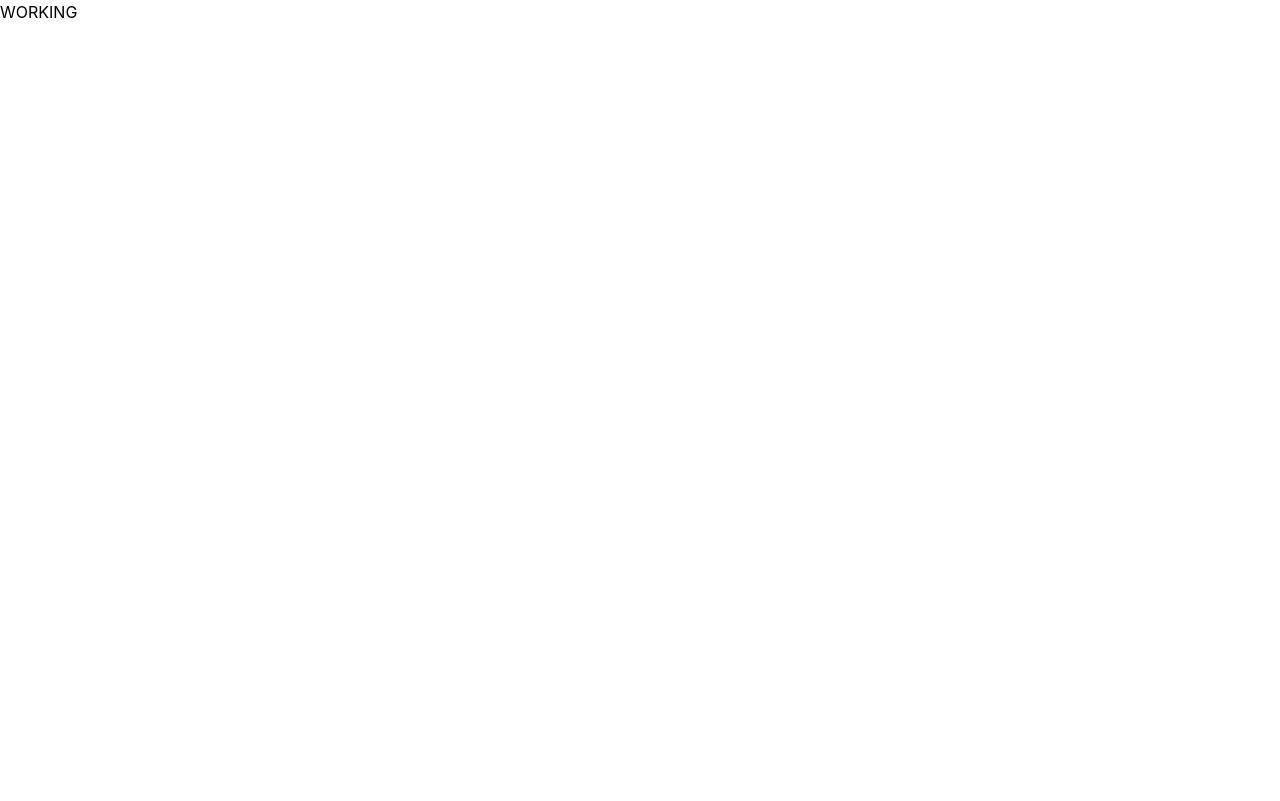
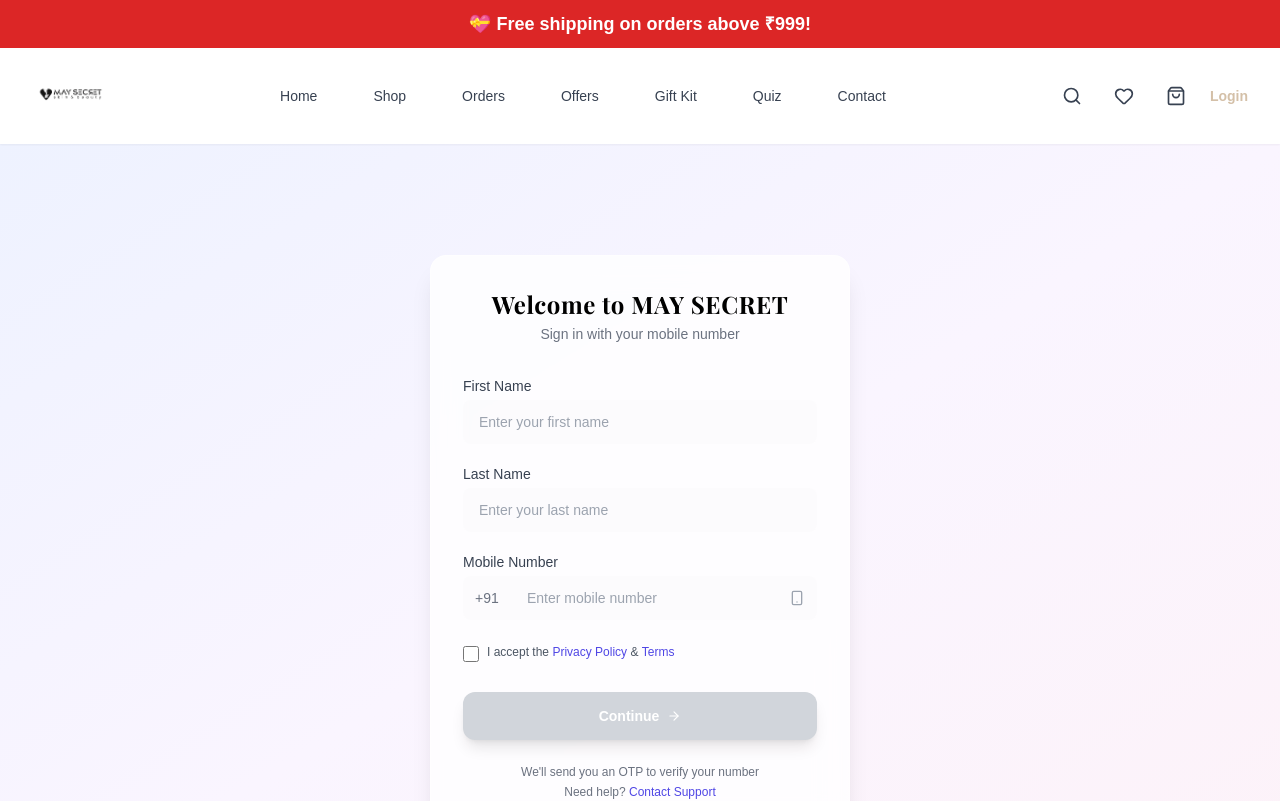
Before and after one commit to nakulk195/maysecret-website, a React (Create React App) app: page /login in a window 1280 px wide. Shown: the top 801 px of the page. Built offline with nearby package versions, Linux system fonts and the light colour scheme.

Commit message:
fix vercel blank screen issue

```diff
--- a/src/App.tsx
+++ b/src/App.tsx
@@ -1,5 +1,60 @@
+import React from 'react';
+import { BrowserRouter as Router, Routes, Route } from 'react-router-dom';
+import { CartProvider } from './contexts/CartContext';
+import AnnouncementBar from './components/AnnouncementBar';
+import Header from './components/Header';
+import Footer from './components/Footer';
+import MobileBottomNav from './components/MobileBottomNav';
+import Home from './pages/Home';
+import Login from './pages/Login';
+import Shop from './pages/Shop';
+import ProductDetails from './pages/ProductDetails';
+import Cart from './pages/Cart';
+import Checkout from './pages/Checkout';
+import OrderSuccess from './pages/OrderSuccess';
+import Orders from './pages/Orders';
+import Wishlist from './pages/Wishlist';
+import Contact from './pages/Contact';
+import Offer from './pages/Offer';
+import RecentlyViewed from './pages/RecentlyViewed';
+import Quiz from './pages/Quiz';
+import GiftKit from './pages/GiftKit';
+import SkincareTipsPage from './pages/SkincareTipsPage';
+import './App.css';
+
 function App() {
-  return <h1 style={{color:"black"}}>WORKING</h1>;
+  return (
+    <CartProvider>
+        <Router>
+          <div className="App pb-16 md:pb-0">
+            <AnnouncementBar />
+            <Header />
+            <main>
+              <Routes>
+                <Route path="/" element={<Home />} />
+                <Route path="/login" element={<Login />} />
+                <Route path="/shop" element={<Shop />} />
+                <Route path="/giftkit" element={<GiftKit />} />
+                <Route path="/product/:id" element={<ProductDetails />} />
+                <Route path="/cart" element={<Cart />} />
+                <Route path="/checkout" element={<Checkout />} />
+                <Route path="/order-success" element={<OrderSuccess />} />
+                <Route path="/orders" element={<Orders />} />
+                <Route path="/wishlist" element={<Wishlist />} />
+                <Route path="/contact" element={<Contact />} />
+                <Route path="/offer" element={<Offer />} />
+                <Route path="/recently-viewed" element={<RecentlyViewed />} />
+                <Route path="/quiz" element={<Quiz />} />
+                <Route path="/skincare-tips" element={<SkincareTipsPage />} />
+                {/* Add protected routes here if needed */}
+              </Routes>
+            </main>
+            <Footer />
+            <MobileBottomNav />
+          </div>
+        </Router>
+      </CartProvider>
+  );
 }
 
 export default App;
--- a/src/pages/Home.tsx
+++ b/src/pages/Home.tsx
@@ -70,7 +70,8 @@
       {/* Rotating Banner (below header) */}
       <section className="relative w-full overflow-hidden">
         <div className="relative w-full flex items-center justify-center bg-black overflow-hidden h-[300px] sm:h-[350px] md:h-[450px] lg:h-[550px]">
-          {heroImages.map((img, index) => (
+          {heroImages.map((img, index) =>
+            img ? (
               <img
                 key={index}
                 src={img}
@@ -79,7 +80,8 @@
                   index === currentIndex ? "opacity-100" : "opacity-0"
                 }`}
               />
-          ))}
+            ) : null
+          )}
 
           {/* Dots Indicator */}
           <div className="absolute bottom-4 w-full flex justify-center gap-2">
```
Lines whose indentation alone changed are shown as unchanged.
